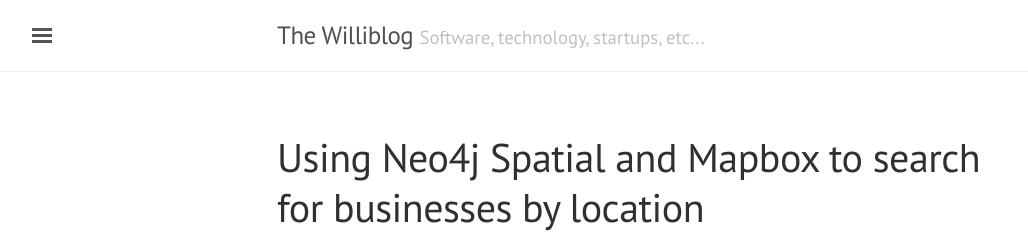
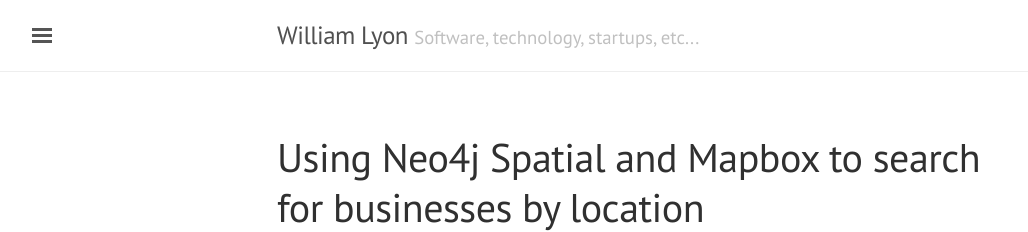
Before and after one commit to johnymontana/johnymontana.github.io, a Jekyll site: the page built from index.html, in a window 1280 px wide and 900 px high. Shown: the top 232 px of the window, without its empty margins (3-1031 px from the left). Built offline with Jekyll 4.4.1, drawn with Linux system fonts in a browser that asks for light colours; the list of posts is cut into pages by our own code.

Commit message:
update blog title and description

```diff
--- a/_config.yml
+++ b/_config.yml
@@ -5,9 +5,9 @@
 relative_permalinks: true
 
 # Setup
-title:               The Williblog
+title:               William Lyon
 tagline:             'Software, technology, startups, etc...'
-description:         'Hi! I''m Will and this is my software, technology, and entrepreneurship blog. You can find more from me <a href="https://twitter.com/lyonwj">@lyonwj</a> and on <a href="http://lyonwj.tumblr.com">tumblr.</a>'
+description:         'Hi! I''m Will and this is where I write about software, technology, and startup stuff. You can find more from me <a href="https://twitter.com/lyonwj">@lyonwj</a> and on <a href="http://lyonwj.tumblr.com">tumblr.</a>'
 url:                 http://lyonwj.com
 baseurl:             ''
 paginate:            5
```
